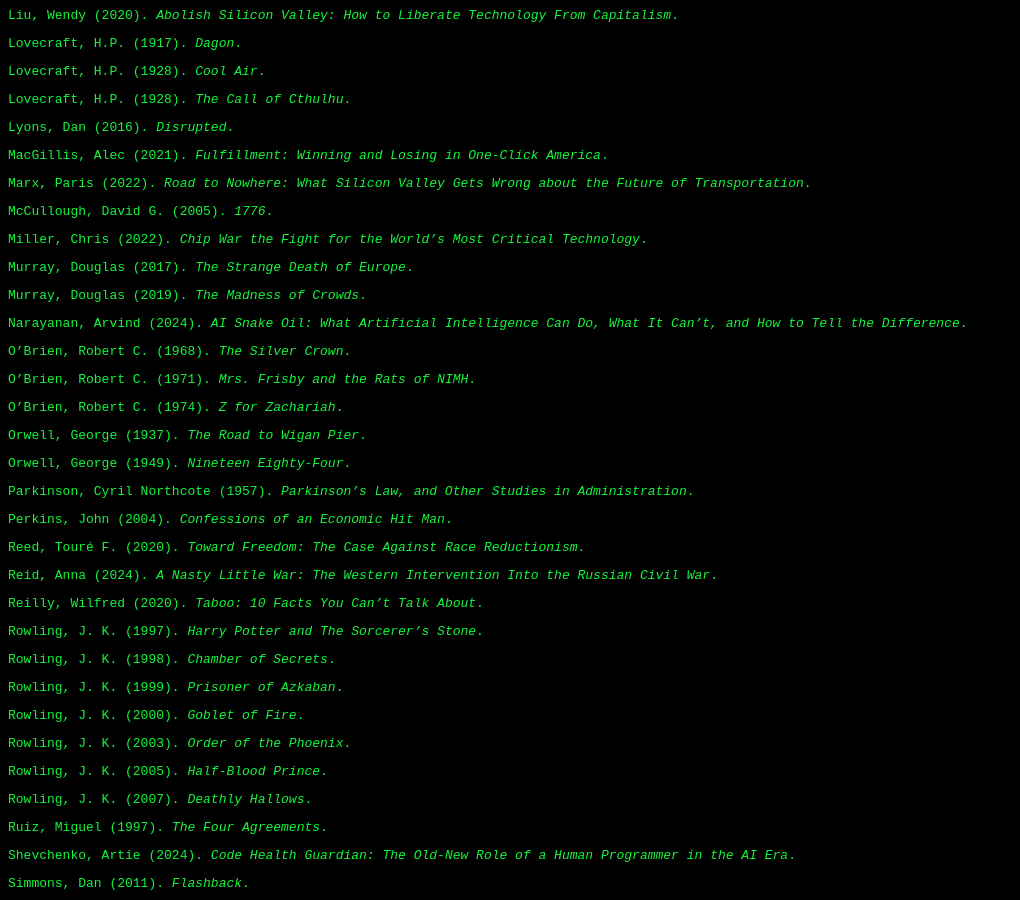
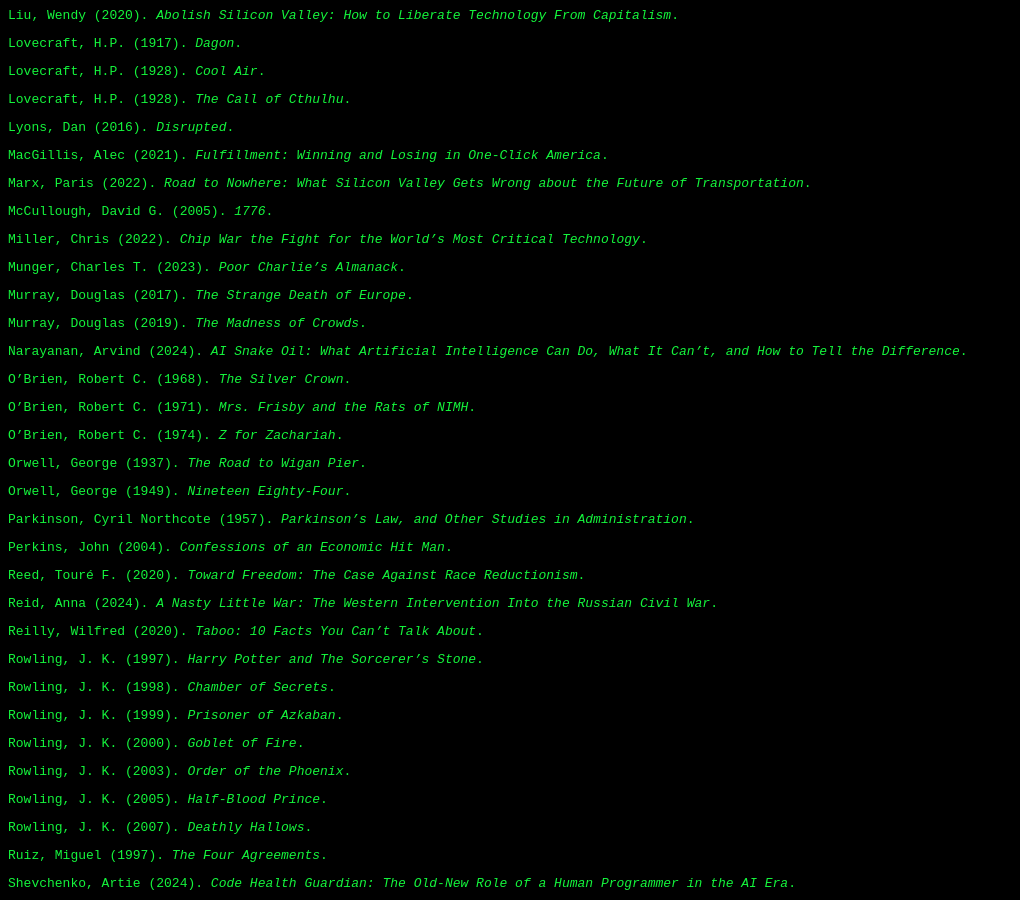
Before and after one commit to davejagoda/davejagoda.github.io, a Jekyll site: the page built from books/index.md, in a window 1280 px wide and 900 px high, scrolled down 1373 px. Shown: the whole window, without its empty margins (0-1020 px from the left). Built offline with Jekyll 4.4.1, drawn with Linux system fonts in a browser that asks for light colours.

Commit message:
Add Poor Charlie's Almanack to books/index.md

```diff
--- a/books/index.md
+++ b/books/index.md
@@ -117,6 +117,8 @@
 
 Miller, Chris (2022). *Chip War the Fight for the World's Most Critical Technology*.
 
+Munger, Charles T. (2023). *Poor Charlie's Almanack*.
+
 Murray, Douglas (2017). *The Strange Death of Europe*.
 
 Murray, Douglas (2019). *The Madness of Crowds*.
```
